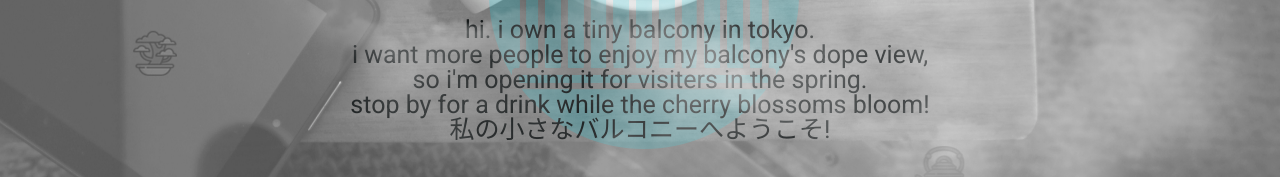
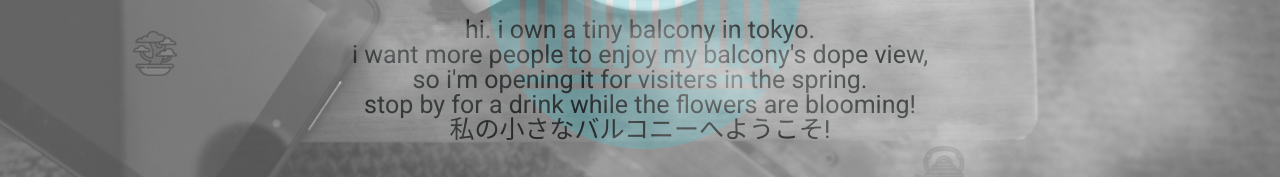
Before and after one commit to mytinybalcony/mytinybalcony.github.io, a plain HTML site: page index.html in a window 1280 px wide. Shown: the part 406-583 px from the top of the page. Drawn offline with Linux system fonts and the light colour scheme.

Commit message:
update to flowers not cherry blossoms

```diff
--- a/index.html
+++ b/index.html
@@ -70,7 +70,7 @@
                             hi. i own a tiny balcony in tokyo.<br>
                             i want more people to enjoy my balcony's dope view,<br>
                             so i'm opening it for visiters in the spring.<br>
-                            stop by for a drink while the cherry blossoms bloom!<br>
+                            stop by for a drink while the flowers are blooming!<br>
                             私の小さなバルコニーへようこそ!
                         </p>
                     </div>
```
